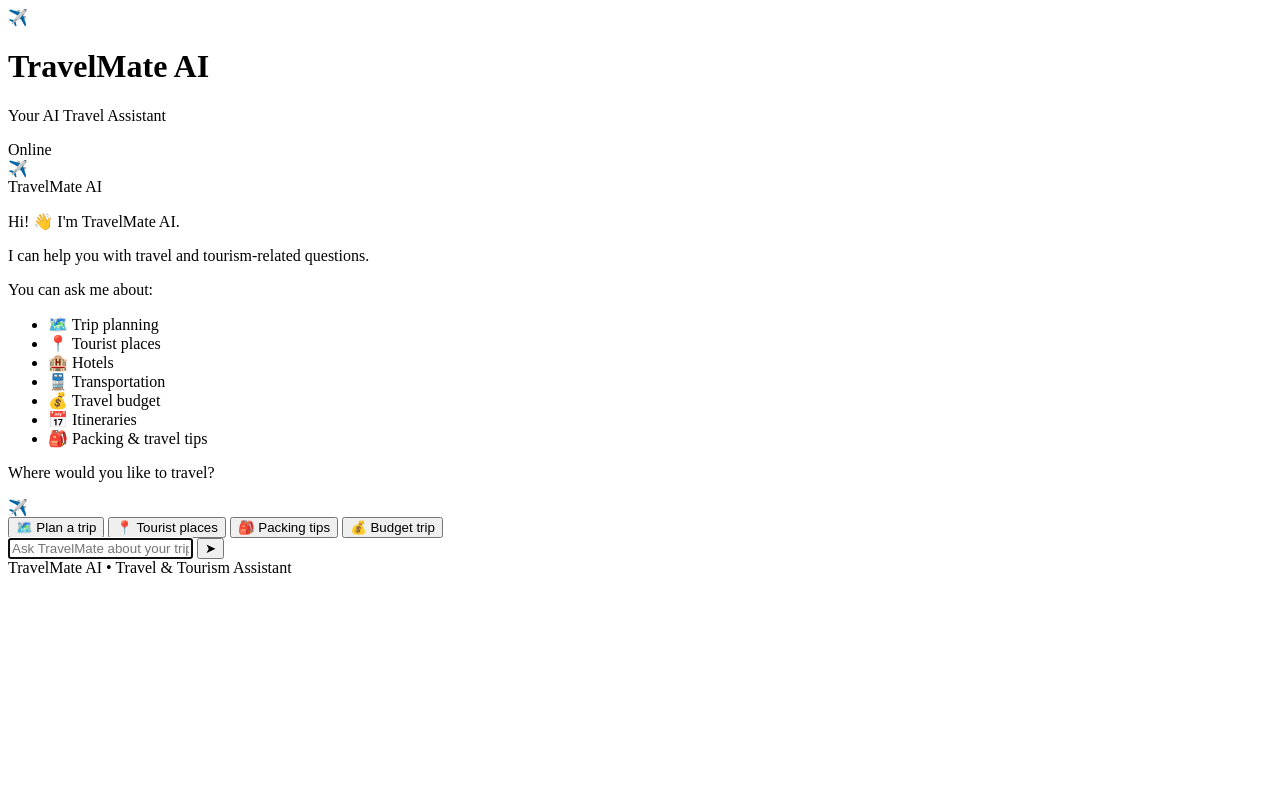
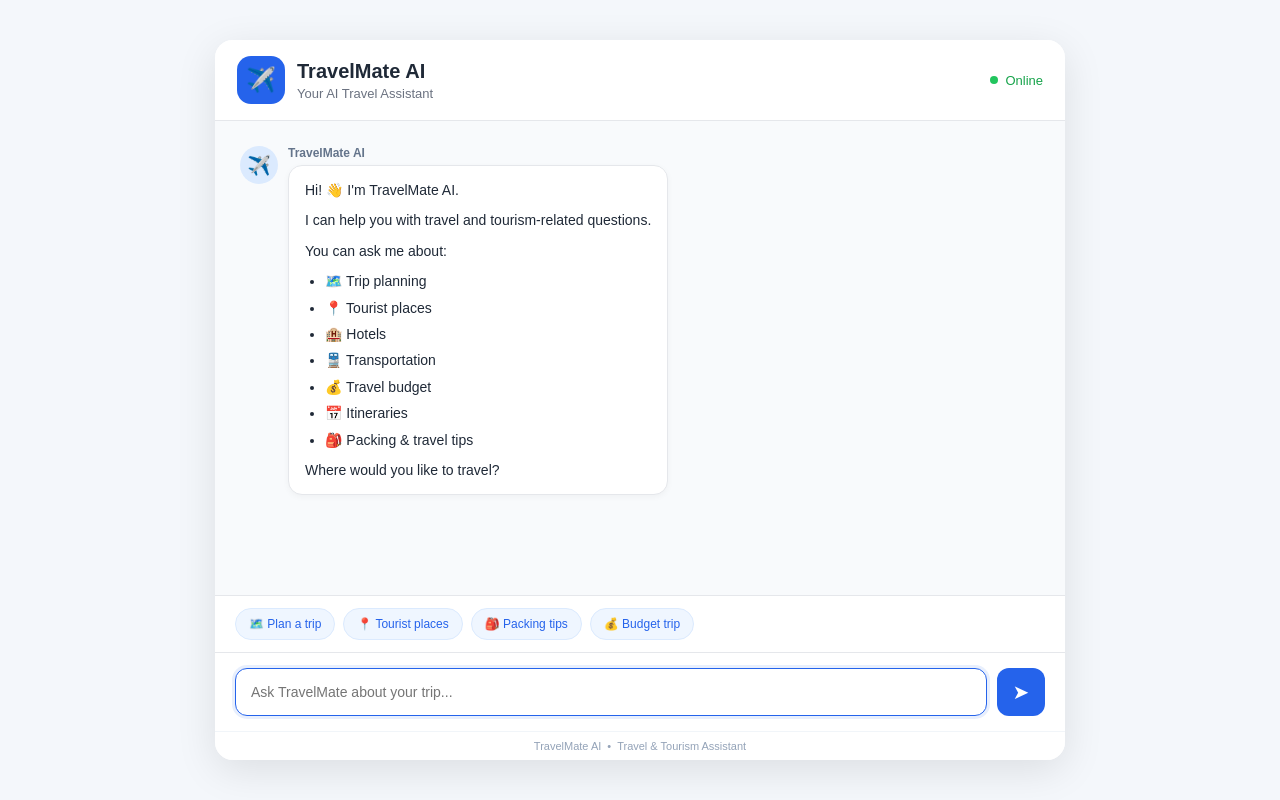
Before and after one commit to balaji-191/travelmate, a Flask app: page / in a window 1280 px wide. Run offline with Flask 3, Linux system fonts and the light colour scheme.

Commit message:
Update style.css

```diff
--- a/static/style.css
+++ b/static/style.css
@@ -1,286 +1,559 @@
-<!DOCTYPE html>
-<html lang="en">
+/* =========================================
+   GLOBAL
+========================================= */
 
-<head>
-    <meta charset="UTF-8">
+* {
+    margin: 0;
+    padding: 0;
+    box-sizing: border-box;
+}
 
-    <meta
-        name="viewport"
-        content="width=device-width, initial-scale=1.0"
-    >
+body {
+    font-family: Arial, Helvetica, sans-serif;
+    background: #f4f7fb;
+    min-height: 100vh;
 
-    <title>TravelMate AI</title>
+    display: flex;
+    align-items: center;
+    justify-content: center;
 
-    <link
-        rel="stylesheet"
-        href="{{ url_for('static', filename='style.css') }}"
-    >
-</head>
-
-<body>
-
-    <!-- =========================================
-         MAIN CHAT CONTAINER
-    ========================================== -->
-
-    <div class="chat-container">
-
-        <!-- =====================================
-             HEADER
-        ====================================== -->
-
-        <header class="chat-header">
-
-            <div class="brand">
-
-                <div class="brand-icon">
-                    ✈️
-                </div>
-
-                <div class="brand-info">
-
-                    <h1>
-                        TravelMate AI
-                    </h1>
-
-                    <p>
-                        Your AI Travel Assistant
-                    </p>
-
-                </div>
-
-            </div>
-
-            <div class="online-status">
-
-                <span class="status-dot"></span>
-
-                Online
-
-            </div>
-
-        </header>
+    padding: 20px;
+    color: #1f2937;
+}
 
 
-        <!-- =====================================
-             CHAT WINDOW
-        ====================================== -->
+/* =========================================
+   CHAT CONTAINER
+========================================= */
 
-        <main
-            id="chat-window"
-            class="chat-window"
-        >
+.chat-container {
+    width: 100%;
+    max-width: 850px;
+    height: 90vh;
+    max-height: 800px;
 
-            <!-- Welcome Message -->
+    background: #ffffff;
 
-            <div class="message bot-message">
+    border-radius: 18px;
 
-                <div class="avatar">
-                    ✈️
-                </div>
+    box-shadow:
+        0 10px 40px rgba(0, 0, 0, 0.10);
 
-                <div class="message-content">
+    display: flex;
+    flex-direction: column;
 
-                    <div class="message-name">
-                        TravelMate AI
-                    </div>
-
-                    <div class="message-bubble">
-
-                        <p>
-                            Hi! 👋 I'm TravelMate AI.
-                        </p>
-
-                        <p>
-                            I can help you with travel
-                            and tourism-related questions.
-                        </p>
-
-                        <p>
-                            You can ask me about:
-                        </p>
-
-                        <ul>
-
-                            <li>
-                                🗺️ Trip planning
-                            </li>
-
-                            <li>
-                                📍 Tourist places
-                            </li>
-
-                            <li>
-                                🏨 Hotels
-                            </li>
-
-                            <li>
-                                🚆 Transportation
-                            </li>
-
-                            <li>
-                                💰 Travel budget
-                            </li>
-
-                            <li>
-                                📅 Itineraries
-                            </li>
-
-                            <li>
-                                🎒 Packing & travel tips
-                            </li>
-
-                        </ul>
-
-                        <p>
-                            Where would you like to travel?
-                        </p>
-
-                    </div>
-
-                </div>
-
-            </div>
-
-        </main>
+    overflow: hidden;
+}
 
 
-        <!-- =====================================
-             TYPING INDICATOR
-        ====================================== -->
+/* =========================================
+   HEADER
+========================================= */
 
-        <div
-            id="typing-indicator"
-            class="typing-indicator hidden"
-        >
+.chat-header {
+    min-height: 80px;
 
-            <div class="avatar">
-                ✈️
-            </div>
+    padding: 16px 22px;
 
-            <div class="typing-bubble">
+    background: #ffffff;
 
-                <span></span>
-                <span></span>
-                <span></span>
+    border-bottom: 1px solid #e5e7eb;
 
-            </div>
+    display: flex;
+    align-items: center;
+    justify-content: space-between;
+}
 
-        </div>
+.brand {
+    display: flex;
+    align-items: center;
+    gap: 12px;
+}
+
+.brand-icon {
+    width: 48px;
+    height: 48px;
+
+    border-radius: 14px;
+
+    background: #2563eb;
+
+    display: flex;
+    align-items: center;
+    justify-content: center;
+
+    font-size: 24px;
+}
+
+.brand-info h1 {
+    font-size: 20px;
+    font-weight: 700;
+}
+
+.brand-info p {
+    margin-top: 3px;
+
+    font-size: 13px;
+
+    color: #6b7280;
+}
+
+.online-status {
+    display: flex;
+    align-items: center;
+    gap: 7px;
+
+    font-size: 13px;
+    color: #16a34a;
+}
+
+.status-dot {
+    width: 8px;
+    height: 8px;
+
+    border-radius: 50%;
+
+    background: #22c55e;
+}
 
 
-        <!-- =====================================
-             ERROR MESSAGE
-        ====================================== -->
+/* =========================================
+   CHAT WINDOW
+========================================= */
 
-        <div
-            id="error-banner"
-            class="error-banner hidden"
-        ></div>
+.chat-window {
+    flex: 1;
+
+    overflow-y: auto;
+
+    padding: 25px;
+
+    background: #f8fafc;
+
+    scroll-behavior: smooth;
+}
 
 
-        <!-- =====================================
-             QUICK QUESTIONS
-        ====================================== -->
+/* =========================================
+   MESSAGE
+========================================= */
 
-        <div class="quick-prompts">
+.message {
+    display: flex;
+    gap: 10px;
 
-            <button
-                type="button"
-                class="quick-prompt"
-                data-prompt="Plan a 3 day trip to Ooty"
-            >
-                🗺️ Plan a trip
-            </button>
+    margin-bottom: 22px;
 
-            <button
-                type="button"
-                class="quick-prompt"
-                data-prompt="What are the best tourist places in Kerala?"
-            >
-                📍 Tourist places
-            </button>
+    max-width: 85%;
+}
 
-            <button
-                type="button"
-                class="quick-prompt"
-                data-prompt="What should I pack for a hill station trip?"
-            >
-                🎒 Packing tips
-            </button>
+.bot-message {
+    align-self: flex-start;
+}
 
-            <button
-                type="button"
-                class="quick-prompt"
-                data-prompt="How can I plan a budget trip to Goa?"
-            >
-                💰 Budget trip
-            </button>
+.user-message {
+    margin-left: auto;
 
-        </div>
+    flex-direction: row-reverse;
+}
 
 
-        <!-- =====================================
-             CHAT INPUT
-        ====================================== -->
+/* =========================================
+   AVATAR
+========================================= */
 
-        <form
-            id="chat-form"
-            class="chat-input-area"
-        >
+.avatar {
+    width: 38px;
+    height: 38px;
 
-            <input
-                type="text"
-                id="message-input"
-                name="message"
-                placeholder="Ask TravelMate about your trip..."
-                autocomplete="off"
-                required
-            >
+    min-width: 38px;
 
-            <button
-                type="submit"
-                id="send-button"
-                class="send-button"
-                aria-label="Send message"
-            >
-                ➤
-            </button>
+    border-radius: 50%;
 
-        </form>
+    background: #dbeafe;
+
+    display: flex;
+    align-items: center;
+    justify-content: center;
+
+    font-size: 19px;
+}
 
 
-        <!-- =====================================
-             FOOTER
-        ====================================== -->
+/* =========================================
+   MESSAGE CONTENT
+========================================= */
 
-        <div class="chat-footer">
+.message-content {
+    display: flex;
+    flex-direction: column;
 
-            <span>
-                TravelMate AI
-            </span>
+    gap: 5px;
+}
 
-            <span>
-                •
-            </span>
+.message-name {
+    font-size: 12px;
+    font-weight: 600;
 
-            <span>
-                Travel & Tourism Assistant
-            </span>
+    color: #64748b;
+}
 
-        </div>
-
-    </div>
+.user-message .message-name {
+    text-align: right;
+}
 
 
-    <!-- =========================================
-         JAVASCRIPT
-    ========================================== -->
+/* =========================================
+   MESSAGE BUBBLE
+========================================= */
 
-    <script
-        src="{{ url_for('static', filename='scripts.js') }}"
-    ></script>
+.message-bubble {
+    padding: 13px 16px;
 
-</body>
+    border-radius: 14px;
 
-</html>
+    background: #ffffff;
+
+    border: 1px solid #e5e7eb;
+
+    line-height: 1.6;
+
+    font-size: 14px;
+
+    box-shadow:
+        0 2px 6px rgba(0, 0, 0, 0.04);
+}
+
+.user-message .message-bubble {
+    background: #2563eb;
+
+    color: #ffffff;
+
+    border: none;
+}
+
+.message-bubble p {
+    margin-bottom: 8px;
+}
+
+.message-bubble p:last-child {
+    margin-bottom: 0;
+}
+
+.message-bubble ul {
+    margin: 8px 0 8px 20px;
+}
+
+.message-bubble li {
+    margin-bottom: 4px;
+}
+
+
+/* =========================================
+   TYPING INDICATOR
+========================================= */
+
+.typing-indicator {
+    display: flex;
+
+    align-items: center;
+
+    gap: 10px;
+
+    padding: 0 25px 12px;
+
+    background: #f8fafc;
+}
+
+.typing-bubble {
+    display: flex;
+    gap: 4px;
+
+    padding: 12px 15px;
+
+    background: #ffffff;
+
+    border: 1px solid #e5e7eb;
+
+    border-radius: 14px;
+}
+
+.typing-bubble span {
+    width: 6px;
+    height: 6px;
+
+    border-radius: 50%;
+
+    background: #94a3b8;
+
+    animation: typing 1.2s infinite;
+}
+
+.typing-bubble span:nth-child(2) {
+    animation-delay: 0.2s;
+}
+
+.typing-bubble span:nth-child(3) {
+    animation-delay: 0.4s;
+}
+
+@keyframes typing {
+
+    0%,
+    60%,
+    100% {
+        transform: translateY(0);
+        opacity: 0.5;
+    }
+
+    30% {
+        transform: translateY(-4px);
+        opacity: 1;
+    }
+}
+
+
+/* =========================================
+   HIDDEN
+========================================= */
+
+.hidden {
+    display: none !important;
+}
+
+
+/* =========================================
+   ERROR
+========================================= */
+
+.error-banner {
+    margin: 0 20px 10px;
+
+    padding: 10px 14px;
+
+    border-radius: 8px;
+
+    background: #fef2f2;
+
+    color: #dc2626;
+
+    border: 1px solid #fecaca;
+
+    font-size: 13px;
+}
+
+
+/* =========================================
+   QUICK PROMPTS
+========================================= */
+
+.quick-prompts {
+    display: flex;
+
+    gap: 8px;
+
+    padding: 12px 20px;
+
+    overflow-x: auto;
+
+    background: #ffffff;
+
+    border-top: 1px solid #e5e7eb;
+}
+
+.quick-prompt {
+    flex-shrink: 0;
+
+    border: 1px solid #dbeafe;
+
+    background: #eff6ff;
+
+    color: #2563eb;
+
+    border-radius: 20px;
+
+    padding: 8px 13px;
+
+    font-size: 12px;
+
+    cursor: pointer;
+
+    transition: 0.2s ease;
+}
+
+.quick-prompt:hover {
+    background: #2563eb;
+
+    color: #ffffff;
+}
+
+
+/* =========================================
+   CHAT INPUT
+========================================= */
+
+.chat-input-area {
+    display: flex;
+
+    gap: 10px;
+
+    padding: 15px 20px;
+
+    background: #ffffff;
+
+    border-top: 1px solid #e5e7eb;
+}
+
+#message-input {
+    flex: 1;
+
+    height: 48px;
+
+    border: 1px solid #d1d5db;
+
+    border-radius: 12px;
+
+    padding: 0 15px;
+
+    outline: none;
+
+    font-size: 14px;
+
+    transition: 0.2s ease;
+}
+
+#message-input:focus {
+    border-color: #2563eb;
+
+    box-shadow:
+        0 0 0 3px rgba(37, 99, 235, 0.10);
+}
+
+
+/* =========================================
+   SEND BUTTON
+========================================= */
+
+.send-button {
+    width: 48px;
+    height: 48px;
+
+    border: none;
+
+    border-radius: 12px;
+
+    background: #2563eb;
+
+    color: #ffffff;
+
+    font-size: 20px;
+
+    cursor: pointer;
+
+    transition: 0.2s ease;
+}
+
+.send-button:hover {
+    background: #1d4ed8;
+
+    transform: translateY(-1px);
+}
+
+.send-button:disabled {
+    background: #93c5fd;
+
+    cursor: not-allowed;
+
+    transform: none;
+}
+
+
+/* =========================================
+   FOOTER
+========================================= */
+
+.chat-footer {
+    display: flex;
+
+    align-items: center;
+    justify-content: center;
+
+    gap: 6px;
+
+    padding: 8px;
+
+    background: #ffffff;
+
+    color: #94a3b8;
+
+    font-size: 11px;
+
+    border-top: 1px solid #f1f5f9;
+}
+
+
+/* =========================================
+   MOBILE RESPONSIVE
+========================================= */
+
+@media (max-width: 600px) {
+
+    body {
+        padding: 0;
+    }
+
+    .chat-container {
+        height: 100vh;
+        max-height: none;
+
+        border-radius: 0;
+    }
+
+    .chat-header {
+        padding: 14px 16px;
+    }
+
+    .brand-icon {
+        width: 42px;
+        height: 42px;
+
+        font-size: 21px;
+    }
+
+    .brand-info h1 {
+        font-size: 17px;
+    }
+
+    .online-status {
+        font-size: 11px;
+    }
+
+    .chat-window {
+        padding: 18px 15px;
+    }
+
+    .message {
+        max-width: 92%;
+    }
+
+    .quick-prompts {
+        padding: 10px 12px;
+    }
+
+    .chat-input-area {
+        padding: 12px;
+    }
+
+    #message-input {
+        height: 45px;
+    }
+
+    .send-button {
+        width: 45px;
+        height: 45px;
+    }
+
+    .chat-footer {
+        display: none;
+    }
+}
```
